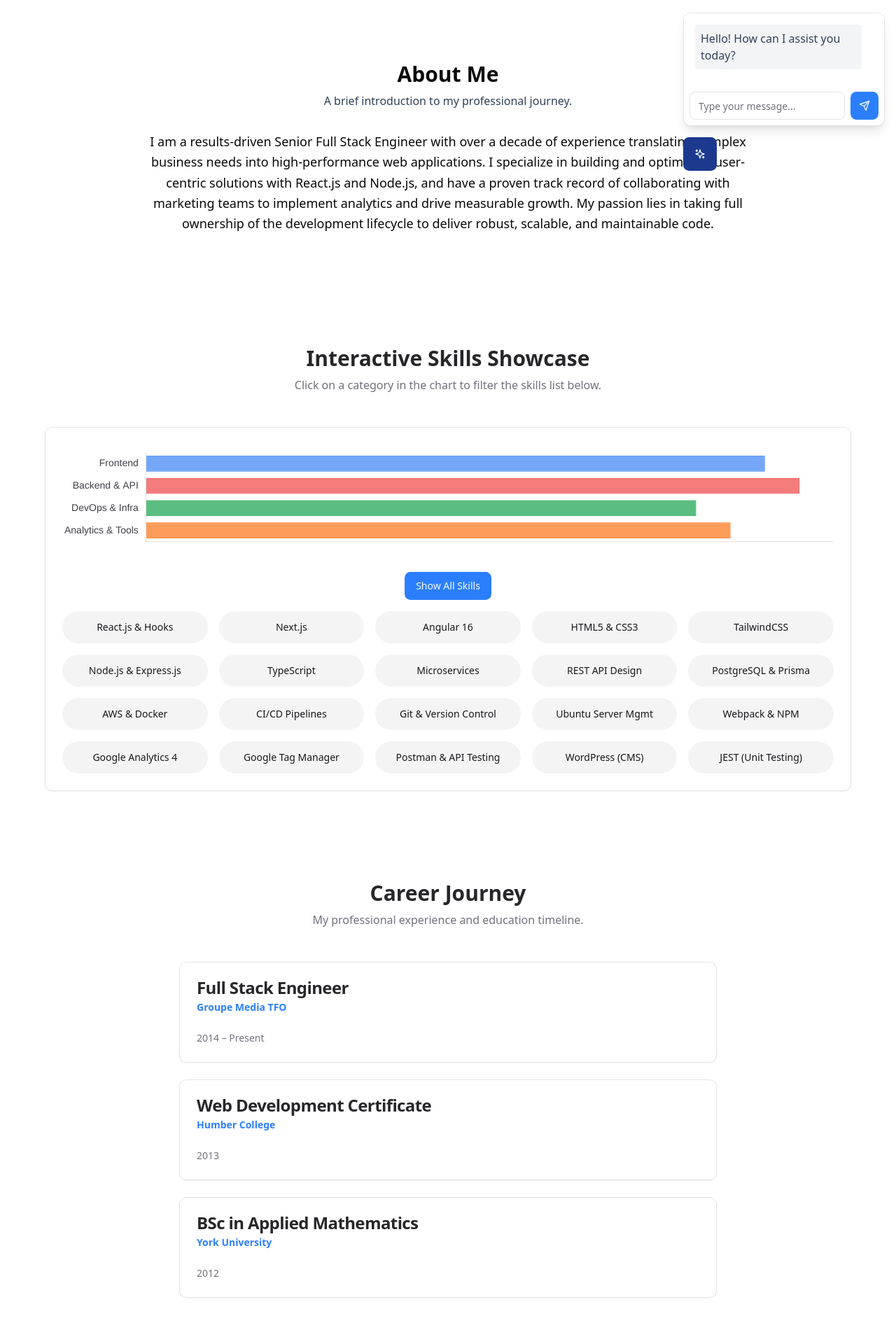
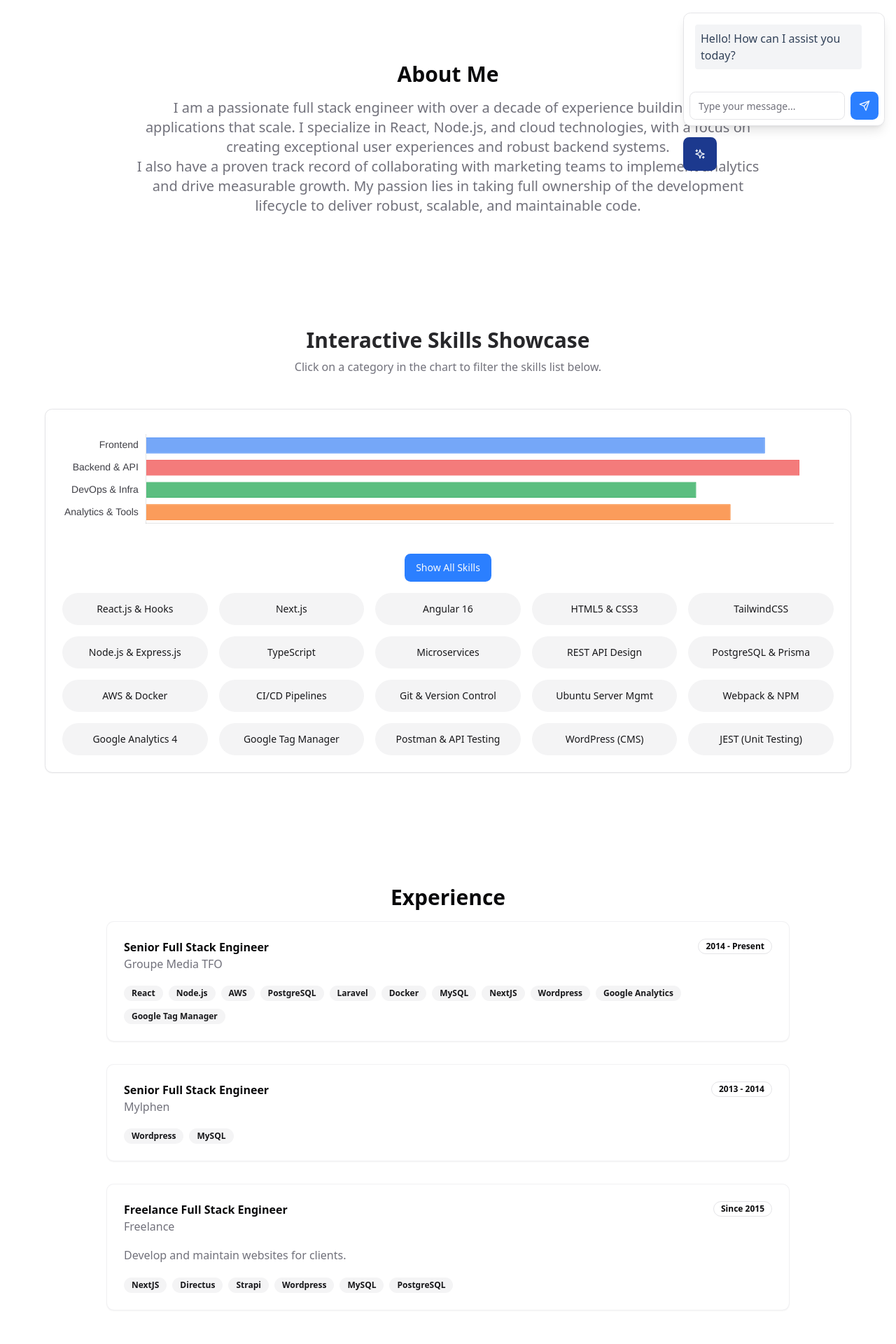
Before and after one commit to jymele/mysite, a Next.js app: page / in a window 1280 px wide. Shown: the part 540-2460 px from the top of the page at 70% size. Built offline with nearby package versions, Linux system fonts and the light colour scheme; no server answers.

Commit message:
Working on experience section

```diff
--- a/components/About.tsx
+++ b/components/About.tsx
@@ -15,7 +15,7 @@ const About: React.FC = () => {
     >
       <div className="space-y-8">
         <motion.h2
-          className="text-3xl mb-2 font-bold text-foreground text-center"
+          className="text-3xl mb-4 font-bold text-foreground text-center"
           initial={{ opacity: 0, x: -20 }}
           whileInView={{ opacity: 1, x: 0 }}
           viewport={{ once: true }}
@@ -23,9 +23,6 @@ const About: React.FC = () => {
         >
           About Me
         </motion.h2>
-        <p className="mt-2 text-center text-slate-700 dark:text-slate-400">
-          A brief introduction to my professional journey.
-        </p>
 
         <motion.div
           className="max-w-4xl mx-auto"
@@ -35,21 +32,23 @@ const About: React.FC = () => {
           viewport={{ once: true }}
         >
           <motion.div
-            className="prose prose-neutral dark:prose-invert max-w-none"
+            className="prose prose-neutral dark:prose-invert max-w-none text-center text-xl text-muted-foreground text-pretty"
             initial={{ opacity: 0, y: 20 }}
             whileInView={{ opacity: 1, y: 0 }}
             viewport={{ once: true }}
             transition={{ duration: 0.6, delay: 0.2 }}
           >
-            <p className="text-lg leading-relaxed text-center">
-              I am a results-driven Senior Full Stack Engineer with over a
-              decade of experience translating complex business needs into
-              high-performance web applications. I specialize in building and
-              optimizing user-centric solutions with React.js and Node.js, and
-              have a proven track record of collaborating with marketing teams
-              to implement analytics and drive measurable growth. My passion
-              lies in taking full ownership of the development lifecycle to
-              deliver robust, scalable, and maintainable code.
+            <p className="">
+              I am a passionate full stack engineer with over a decade of
+              experience building web applications that scale. I specialize in
+              React, Node.js, and cloud technologies, with a focus on creating
+              exceptional user experiences and robust backend systems.
+            </p>
+            <p>
+              I also have a proven track record of collaborating with marketing
+              teams to implement analytics and drive measurable growth. My
+              passion lies in taking full ownership of the development lifecycle
+              to deliver robust, scalable, and maintainable code.
             </p>
           </motion.div>
         </motion.div>
--- a/components/Experience.tsx
+++ b/components/Experience.tsx
@@ -2,84 +2,73 @@
 
 import React from "react";
 import { motion } from "motion/react";
-import { experienceData } from "@/data/portfolio";
-import { useModal } from "@/context/ModalContext";
-import {
-  Card,
-  CardContent,
-  CardHeader,
-  CardTitle,
-  CardDescription,
-} from "@/components/ui/card";
+import { staggerContainer } from "@/lib/animations";
+import { Card } from "@/components/ui/card";
+import { Badge } from "@/components/ui/badge";
+import { experience } from "@/data/experience";
 
 const Experience: React.FC = () => {
-  const { openModal } = useModal();
-
-  const handleExperienceClick = (item: (typeof experienceData)[0]) => {
-    const content = Array.isArray(item.details)
-      ? `<ul>${item.details
-          .map((detail) => `<li class="list-disc ml-5 mb-2">${detail}</li>`)
-          .join("")}</ul>`
-      : `<p>${item.details}</p>`;
-
-    openModal({
-      title: item.title,
-      content,
-    });
-  };
-
   return (
-    <section id="experience" className="py-16 bg-white dark:bg-zinc-800">
-      <div className="container mx-auto px-6">
+    <motion.section
+      id="experience"
+      className="py-24"
+      initial={{ opacity: 0 }}
+      whileInView={{ opacity: 1 }}
+      viewport={{ once: true, margin: "-100px" }}
+      transition={{ duration: 0.6 }}
+    >
+      <div className=" max-w-5xl mx-auto px-6 text-pretty">
+        <motion.h2
+          className="text-3xl mb-4 font-bold text-foreground text-center"
+          initial={{ opacity: 0, x: -20 }}
+          whileInView={{ opacity: 1, x: 0 }}
+          viewport={{ once: true }}
+          transition={{ duration: 0.5 }}
+        >
+          Experience
+        </motion.h2>
         <motion.div
-          className="text-center mb-12"
-          initial={{ opacity: 0, y: 30 }}
-          whileInView={{ opacity: 1, y: 0 }}
-          transition={{ duration: 0.6 }}
+          className="space-y-8"
+          variants={staggerContainer}
+          initial="initial"
+          whileInView="animate"
           viewport={{ once: true }}
         >
-          <h2 className="text-3xl font-bold text-zinc-800 dark:text-zinc-200">
-            Career Journey
-          </h2>
-          <p className="mt-2 text-zinc-500 dark:text-zinc-400">
-            My professional experience and education timeline.
-          </p>
+          {experience.map((job, index) => (
+            <motion.div key={index}>
+              <Card className="p-6 hover:shadow-lg transition-all duration-300 hover:-translate-y-1 border-border/50">
+                <div className="flex items-start justify-between mb-4">
+                  <div>
+                    <h3 className="font-semibold">{job.title}</h3>
+                    <p className="text-muted-foreground">{job.company}</p>
+                  </div>
+                  <Badge variant="outline">{job.period}</Badge>
+                </div>
+                <p className="text-muted-foreground leading-relaxed mb-4">
+                  {job.description}
+                </p>
+                <div className="flex flex-wrap gap-2">
+                  {job.skills.map((skill) => (
+                    <motion.div
+                      key={skill}
+                      whileHover={{ scale: 1.05 }}
+                      whileTap={{ scale: 0.95 }}
+                    >
+                      <Badge
+                        variant="secondary"
+                        className="hover:bg-accent transition-colors"
+                      >
+                        {skill}
+                      </Badge>
+                    </motion.div>
+                  ))}
+                </div>
+              </Card>
+            </motion.div>
+          ))}
         </motion.div>
-        <div className="relative max-w-3xl mx-auto">
-          <div className="space-y-6">
-            {experienceData.map((item, index) => (
-              <motion.div
-                key={index}
-                className="cursor-pointer transition-all duration-300"
-                onClick={() => handleExperienceClick(item)}
-                initial={{ opacity: 0, x: -50 }}
-                whileInView={{ opacity: 1, x: 0 }}
-                transition={{ duration: 0.6, delay: index * 0.2 }}
-                viewport={{ once: true }}
-                whileHover={{ scale: 1.02 }}
-                whileTap={{ scale: 0.98 }}
-              >
-                <Card className="hover:shadow-lg dark:hover:shadow-zinc-600/30 transition-shadow duration-300">
-                  <CardHeader>
-                    <CardTitle className="text-zinc-800 dark:text-zinc-200">
-                      {item.title}
-                    </CardTitle>
-                    <CardDescription className="font-semibold text-blue-500 dark:text-blue-400">
-                      {item.context}
-                    </CardDescription>
-                  </CardHeader>
-                  <CardContent>
-                    <p className="text-sm text-zinc-500 dark:text-zinc-400">
-                      {item.date}
-                    </p>
-                  </CardContent>
-                </Card>
-              </motion.div>
-            ))}
-          </div>
-        </div>
       </div>
-    </section>
+    </motion.section>
   );
 };
 
--- /dev/null
+++ b/data/experience.ts
@@ -0,0 +1,50 @@
+type Experience = {
+  title: string;
+  company: string;
+  period: string;
+  description: string;
+  skills: string[];
+};
+
+export const experience: Experience[] = [
+  {
+    title: "Senior Full Stack Engineer",
+    company: "Groupe Media TFO",
+    period: "2014 - Present",
+    description: "",
+    skills: [
+      "React",
+      "Node.js",
+      "AWS",
+      "PostgreSQL",
+      "Laravel",
+      "Docker",
+      "MySQL",
+      "NextJS",
+      "Wordpress",
+      "Google Analytics",
+      "Google Tag Manager",
+    ],
+  },
+  {
+    title: "Senior Full Stack Engineer",
+    company: "Mylphen",
+    period: "2013 - 2014",
+    description: "",
+    skills: ["Wordpress", "MySQL"],
+  },
+  {
+    title: "Freelance Full Stack Engineer",
+    company: "Freelance",
+    period: "Since 2015",
+    description: "Develop and maintain websites for clients.",
+    skills: [
+      "NextJS",
+      "Directus",
+      "Strapi",
+      "Wordpress",
+      "MySQL",
+      "PostgreSQL",
+    ],
+  },
+];
```
